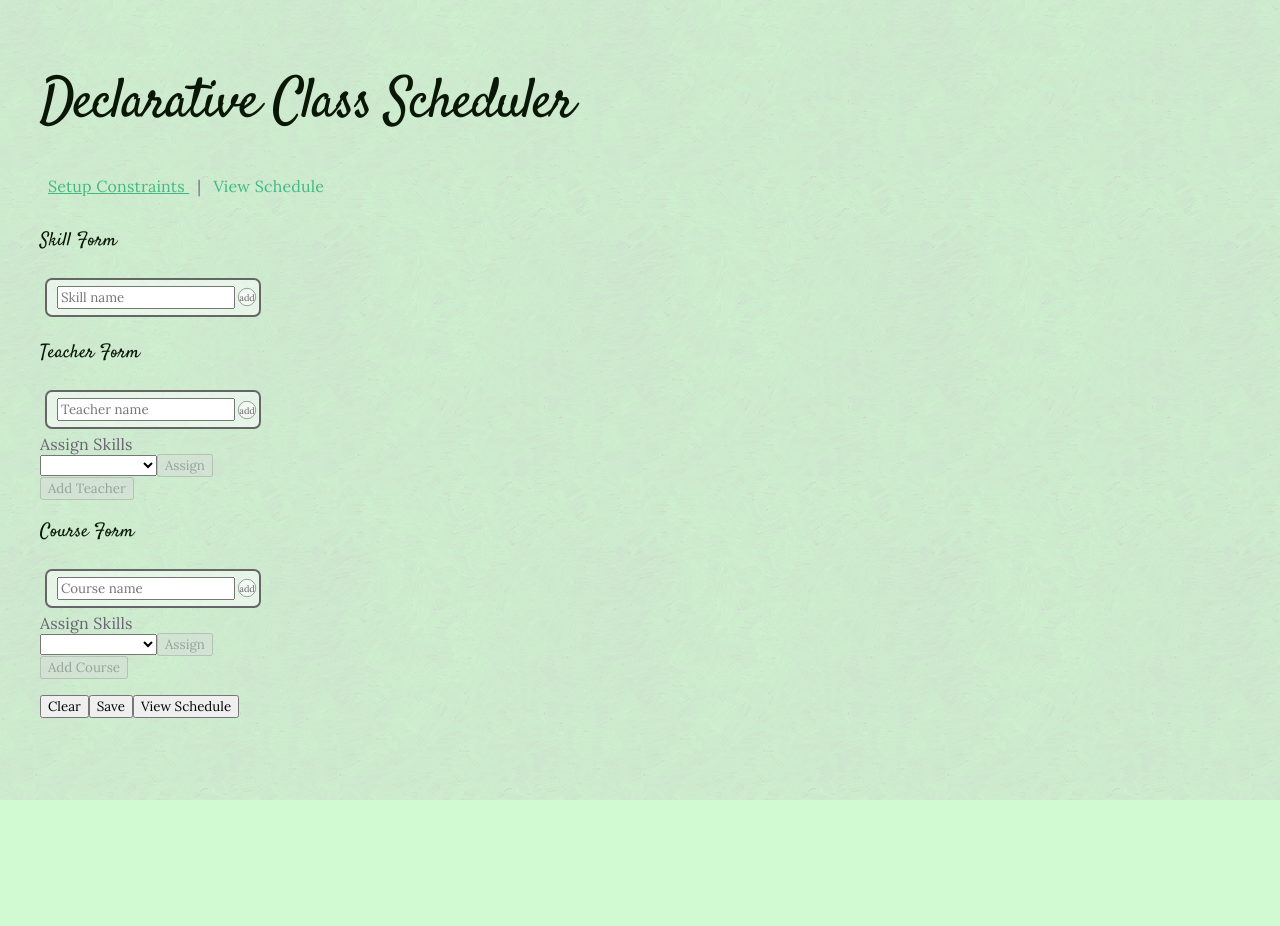
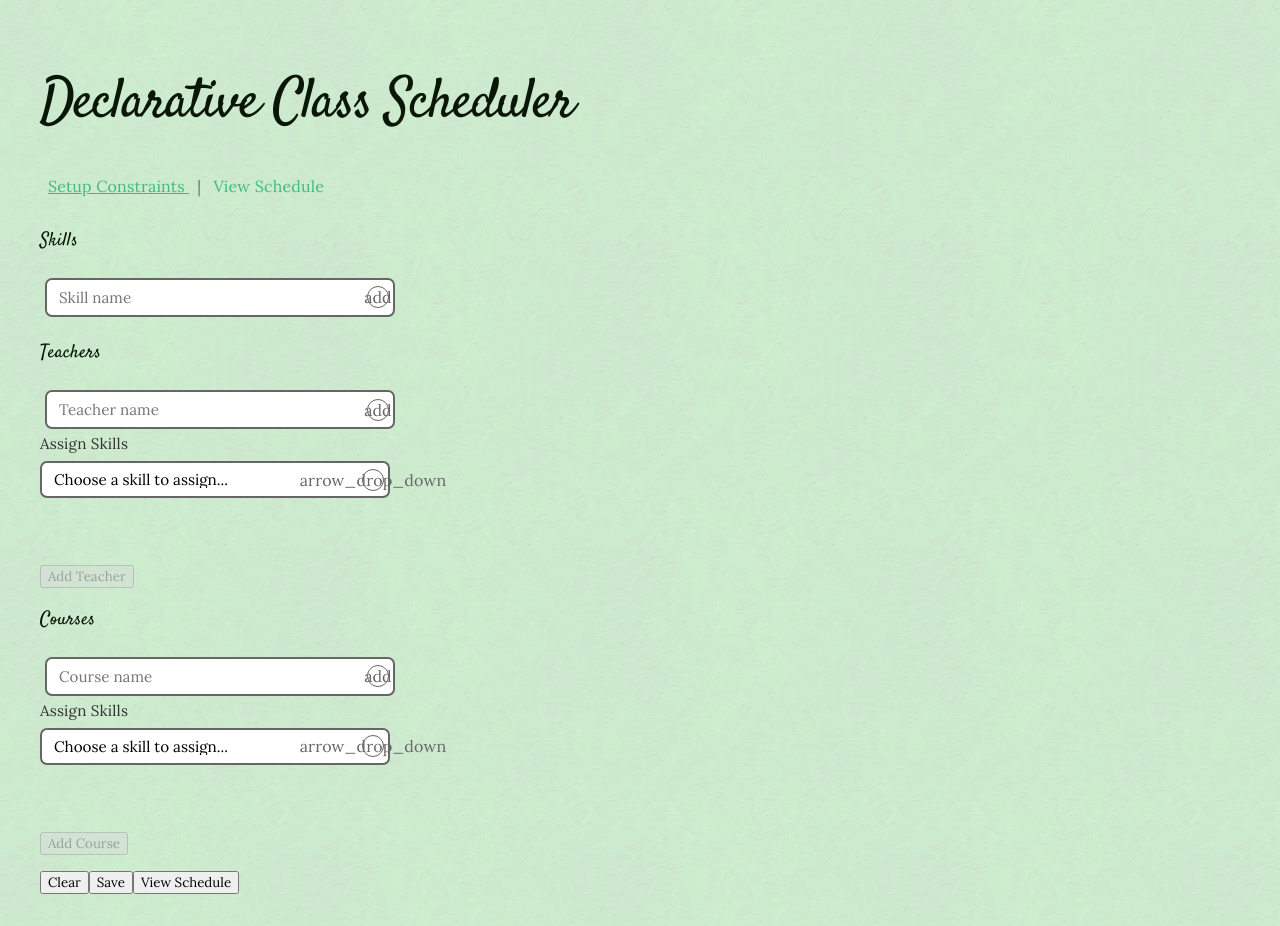
Before and after one commit to psvansluis/class-scheduler, a Vue app: page /#/ in a window 1280 px wide. Before the commit the page ends 800 px from the top, so only its background shows below. Built offline with nearby package versions, Linux system fonts and the light colour scheme.

Commit message:
refactor forms and improve styling for better user experience

```diff
--- a/src/components/CourseForm.vue
+++ b/src/components/CourseForm.vue
@@ -1,6 +1,6 @@
 <template>
   <div id="course-form">
-    <h3>Course Form</h3>
+    <h3>Courses</h3>
     <NameInput
       id="course-name-input"
       v-model="rawName"
--- a/src/components/NameInput.vue
+++ b/src/components/NameInput.vue
@@ -1,15 +1,16 @@
 <template>
-  <span class="add-name">
+  <span class="add-name-container app-input-wrapper-hover">
     <input
       v-bind="$attrs"
       v-model="modelValue"
       :placeholder="placeholder"
+      class="app-input-field"
       :class="{ 'input-error': !isValid && modelValue.length > 0 }"
       @input="reportValidity"
       @keyup.enter="$emit('enterPressed')"
     />
     <button
-      class="material-icons-outlined"
+      class="material-icons-outlined app-action-badge app-action-badge-interactive"
       id="add-name-button"
       :disabled="!isValid"
       @click="$emit('buttonPressed')"
@@ -34,78 +35,32 @@ const emit = defineEmits<{
   (e: "update:valid", isValid: boolean): void;
   (e: "buttonPressed"): void;
 }>();
+
 const modelValue = defineModel<string>({ default: "" });
+
 const isValid = computed<boolean>(() => {
   const trimmed = modelValue.value.trim();
   return trimmed.length > 0 && trimmed === modelValue.value;
 });
+
 const reportValidity = () => emit("update:valid", isValid.value);
 
 watch(modelValue, () => reportValidity(), { immediate: true });
 </script>
 
-<style scoped lang="css">
-.input-error {
-  color: red;
-  background-color: #ffdddd;
-}
-
-.add-name {
-  font-weight: 500;
-  white-space: nowrap;
-
+<style scoped>
+.add-name-container {
   position: relative;
   display: inline-flex;
   align-items: center;
-  color: black;
-  border: 2px solid rgb(102, 102, 102);
-  background-color: #ffffff7e;
-  border-radius: 7px;
+  max-width: 350px;
+  width: 100%;
   margin: 5px;
-  padding: 6px 10px;
-  padding-right: 24px;
-  box-sizing: border-box;
-  transition: padding 0.2s ease;
 }
 
-.add-name button {
-  position: absolute;
-  right: -3px;
-  font-size: 0.95rem;
-  color: rgb(102, 102, 102);
-  background-color: #ffffff7e;
-  border: 1.5px solid rgb(102, 102, 102);
-  border-radius: 50%;
-  width: 30px;
-  height: 30px;
-  display: flex;
-  align-items: center;
-  justify-content: center;
-  cursor: pointer;
-  transform: scale(0.6);
-  transition:
-    transform 0.15s ease,
-    background-color 0.15s ease;
-}
-
-.add-name:hover button {
-  background-color: #ffffff;
-  transform: scale(1);
-}
-
-.add-name:hover button:disabled {
-  transform: scale(0.8);
-}
-
-.add-name button:hover {
-  background-color: #ddffdd;
-  color: #00cc00;
-  border-color: #00cc00;
-}
-
-.add-name button:hover:disabled {
-  background-color: #dddddd;
-  color: rgb(102, 102, 102);
-  border-color: rgb(102, 102, 102);
+.input-error {
+  color: red !important;
+  background-color: #ffdddd !important;
+  border-color: red !important;
 }
 </style>
--- a/src/components/SkillForm.vue
+++ b/src/components/SkillForm.vue
@@ -1,6 +1,6 @@
 <template>
   <div id="skill-form">
-    <h3>Skill Form</h3>
+    <h3>Skills</h3>
 
     <span class="add-skill-pill">
       <NameInput
--- a/src/components/SkillSelector.vue
+++ b/src/components/SkillSelector.vue
@@ -1,9 +1,16 @@
 <template>
   <div class="skill-selector-field">
-    <label for="skill-dropdown">Assign Skills</label>
+    <label for="skill-dropdown" class="selector-label">Assign Skills</label>
+
     <div class="input-row">
-      <select id="skill-dropdown" v-model="pendingSelection">
-        <option value="" disabled>Choose a skill...</option>
+      <div class="select-wrapper app-input-wrapper-hover">
+        <select
+          id="skill-dropdown"
+          v-model="pendingSelection"
+          class="app-input-field"
+          @change="addSelected"
+        >
+          <option :value="null" disabled>Choose a skill to assign...</option>
           <option
             v-for="slug in availableSkills"
             :key="slug"
@@ -13,21 +20,20 @@
             {{ slugToLabel(slug).label }}
           </option>
         </select>
-      <button
-        id="assign-skill-button"
-        type="button"
-        :disabled="!pendingSelection"
-        @click="addSelected"
-      >
-        Assign
-      </button>
+        <span class="material-icons-outlined app-action-badge dropdown-badge">
+          arrow_drop_down
+        </span>
+      </div>
     </div>
 
     <div class="assigned-pills">
-      <span v-for="slug in modelValue" :key="slug" class="assigned-pill">
-        {{ slugToLabel(slug).label }}
-        <button type="button" @click="removeSelected(slug)">✕</button>
-      </span>
+      <SkillPill
+        v-for="slug in modelValue"
+        :key="slug"
+        :slug="slug"
+        removable
+        @remove-skill="removeSelected(slug)"
+      />
     </div>
   </div>
 </template>
@@ -36,8 +42,10 @@
 import { ref } from "vue";
 import { slugToLabel } from "../functions/slugify";
 import type { PrologSlug } from "../types/slugLabel";
+import SkillPill from "./SkillPill.vue";
+import "@material-design-icons/font";
 
-const props = defineProps<{
+defineProps<{
   availableSkills: Set<PrologSlug<"skill">>;
 }>();
 
@@ -49,7 +57,7 @@ const pendingSelection = ref<PrologSlug<"skill"> | null>(null);
 
 const addSelected = () => {
   if (pendingSelection.value) {
-    modelValue.value.add(pendingSelection.value as PrologSlug<"skill">);
+    modelValue.value.add(pendingSelection.value);
     pendingSelection.value = null;
   }
 };
@@ -58,3 +66,50 @@ const removeSelected = (slug: PrologSlug<"skill">) => {
   modelValue.value.delete(slug);
 };
 </script>
+
+<style scoped>
+.skill-selector-field {
+  display: flex;
+  flex-direction: column;
+  gap: 8px;
+  margin-bottom: 15px;
+}
+
+.selector-label {
+  font-weight: 600;
+  font-size: 0.95rem;
+  color: #333;
+}
+
+.input-row {
+  display: flex;
+  max-width: 350px;
+}
+
+.select-wrapper {
+  position: relative;
+  flex: 1;
+}
+
+.select-wrapper select {
+  appearance: none;
+  cursor: pointer;
+}
+
+.dropdown-badge {
+  pointer-events: none; /* Let select element register the click context */
+}
+
+.select-wrapper select:focus + .dropdown-badge {
+  border-color: #42b883;
+  color: #42b883;
+}
+
+.assigned-pills {
+  display: flex;
+  flex-wrap: wrap;
+  gap: 2px;
+  margin-top: 4px;
+  min-height: 40px;
+}
+</style>
--- a/src/components/TeacherForm.vue
+++ b/src/components/TeacherForm.vue
@@ -1,6 +1,6 @@
 <template>
   <div id="teacher-form">
-    <h3>Teacher Form</h3>
+    <h3>Teachers</h3>
     <NameInput
       id="teacher-name-input"
       v-model="rawName"
--- a/src/style.css
+++ b/src/style.css
@@ -101,3 +101,77 @@ h2 {
 * {
   font-family: var(--serif);
 }
+.app-input-field {
+  width: 100%;
+  padding: 8px 38px 8px 12px; /* Uniform space for right-hand floating badges */
+  font-size: 0.95rem;
+  border: 2px solid rgb(102, 102, 102);
+  border-radius: 7px;
+  background-color: white;
+  color: black;
+  box-sizing: border-box;
+  outline: none;
+  transition:
+    border-color 0.2s ease,
+    background-color 0.2s ease;
+}
+
+.app-input-field:focus {
+  border-color: #42b883;
+}
+
+/* --- 2. Shared Interactive Floating Badge --- */
+.app-action-badge {
+  position: absolute;
+  right: 6px;
+  top: 50%;
+  transform: translateY(
+    -50%
+  ); /* Only handle the vertical center coordinate shift */
+
+  color: rgb(102, 102, 102);
+  background-color: #ffffff7e;
+  border: 1.5px solid rgb(102, 102, 102);
+  border-radius: 50%;
+
+  /* Fixed identical geometric dimensions */
+  width: 22px;
+  height: 22px;
+
+  /* Flexbox cross-axis centering grid layout */
+  display: inline-flex;
+  align-items: center;
+  justify-content: center;
+
+  /* Set the target visual scale natively instead of using scale() layout squishing */
+  font-size: 1rem !important;
+  line-height: 1;
+
+  cursor: pointer;
+  box-sizing: border-box;
+  transition: all 0.15s ease;
+}
+
+/* Hover container wrapper triggers - grows the badge to standard structural size */
+.app-input-wrapper-hover:hover .app-action-badge {
+  background-color: #ffffff;
+  width: 26px;
+  height: 26px;
+  font-size: 1.2rem !important;
+}
+
+.app-action-badge-interactive:hover {
+  background-color: #ddffdd;
+  color: #00cc00;
+  border-color: #00cc00;
+}
+
+.app-input-wrapper-hover:hover .app-action-badge-interactive:disabled {
+  background-color: #dddddd;
+  color: rgb(102, 102, 102);
+  border-color: rgb(102, 102, 102);
+  width: 22px;
+  height: 22px;
+  font-size: 1rem !important;
+  cursor: not-allowed;
+}
```
Also changed, not shown: 1 other file (tests, documents, lock files or other folders). Lines whose indentation alone changed are shown as unchanged.
